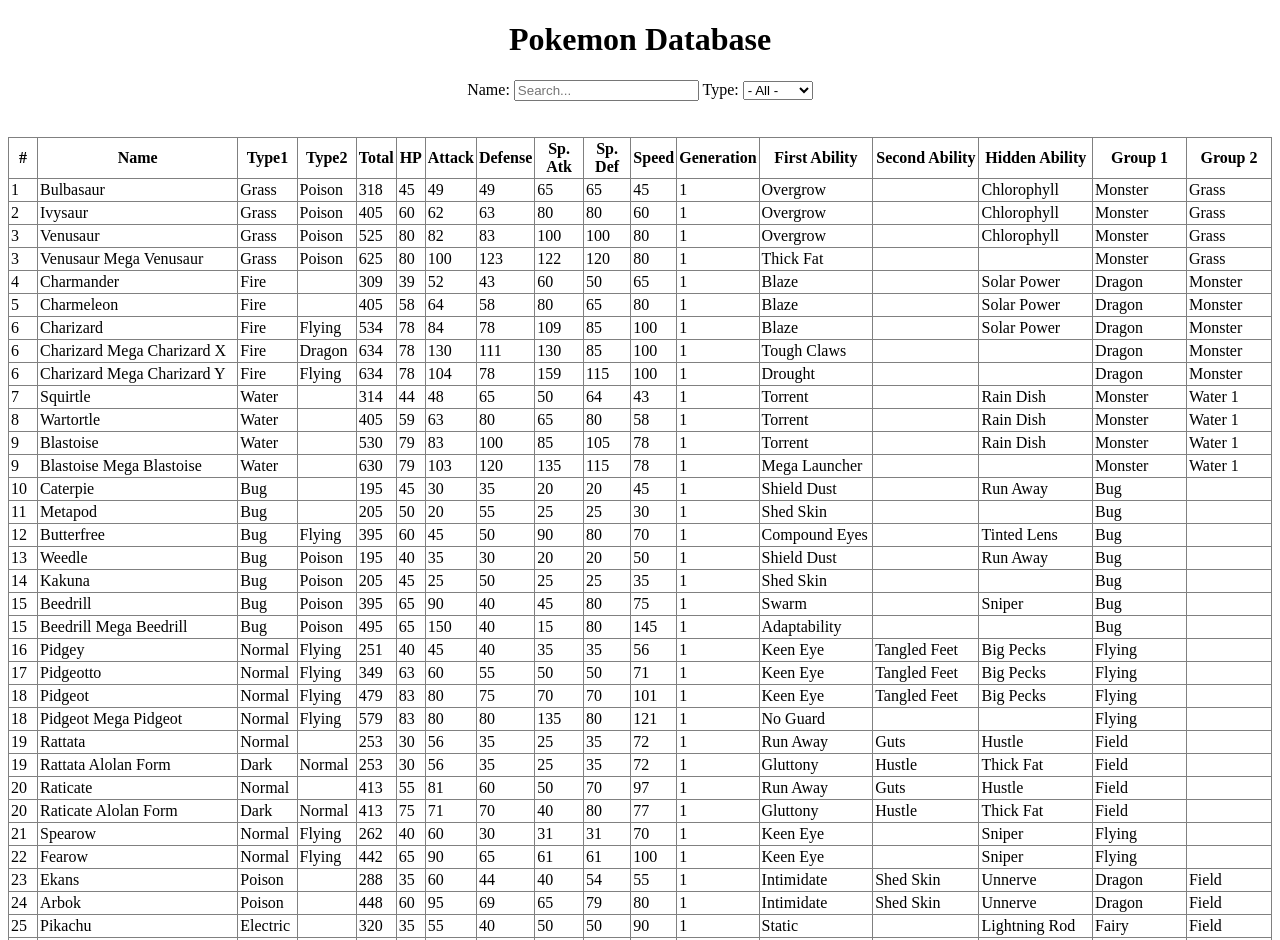
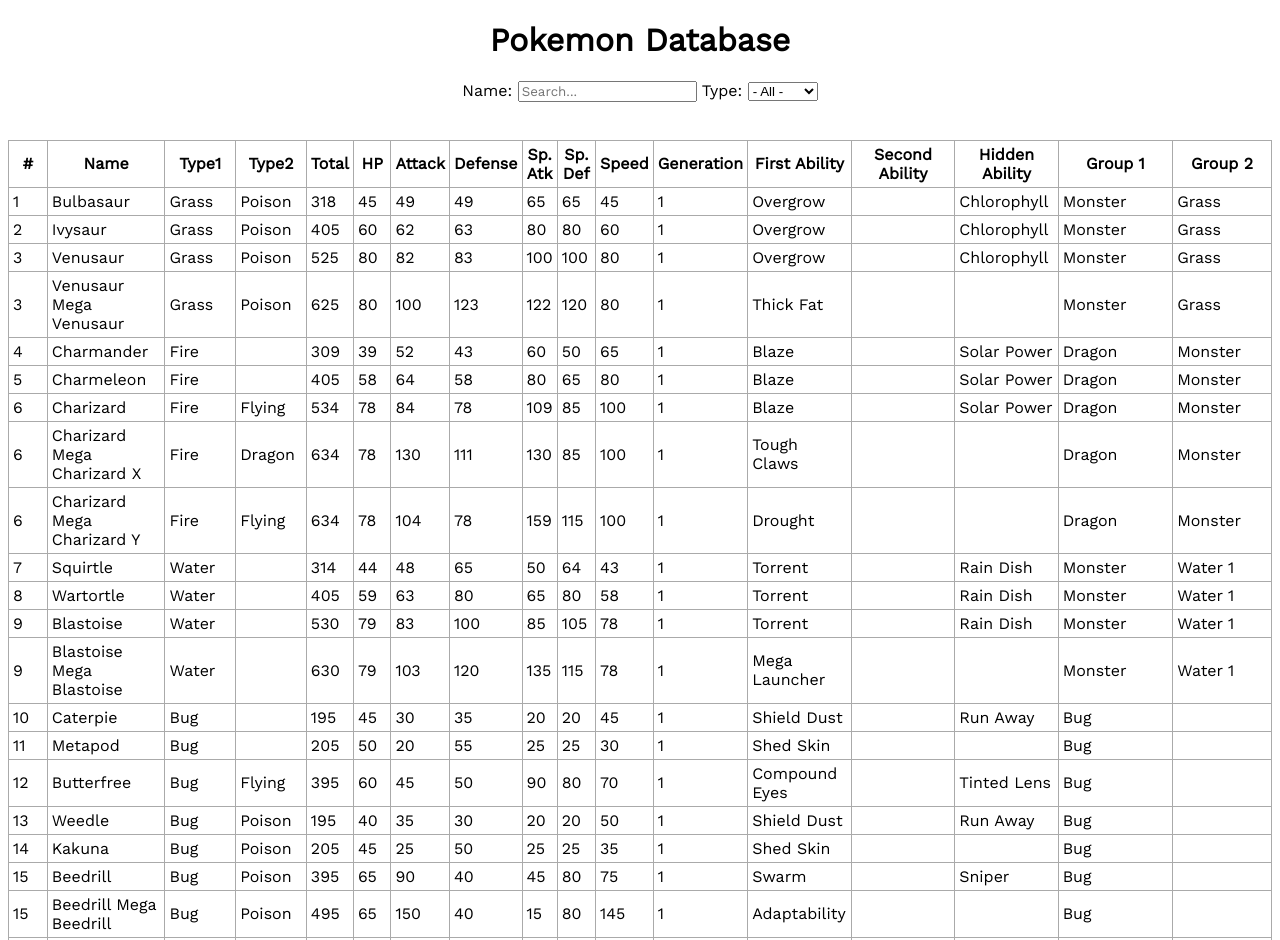
Before and after one commit to A-d-i-t-y-a-2-5/pkmdb, a plain HTML site: page index.html in a window 1280 px wide. Shown: the top 940 px of the page. Drawn offline with nearby package versions, Linux system fonts and the light colour scheme.

Commit message:
Added stylesheet

```diff
--- /dev/null
+++ b/css/style.css
@@ -0,0 +1,37 @@
+body
+{
+    font-family: 'Work Sans', sans-serif;
+}
+
+h1
+{
+    text-align: center;
+}
+
+input[type="text"]
+{
+    font-family: 'Work Sans', sans-serif;
+}
+
+::placeholder
+{
+    font-family: 'Work Sans', sans-serif;
+}
+
+table
+{
+    border-collapse:collapse;
+    width: 100%;
+}
+
+table th, table td
+{
+    border: 1px solid #aaa;
+    padding: 4px;
+
+}
+
+th
+{
+    cursor: pointer;
+}
--- a/index.html
+++ b/index.html
@@ -3,15 +3,13 @@
 <head>
 <meta charset="utf-8">
 <title>Pkmdb</title>
-<style type="text/css">th {
-    cursor: pointer;
-}</style>
+<link href="https://fonts.googleapis.com/css2?family=Work+Sans&display=swap" rel="stylesheet">
+<link rel="stylesheet" type="text/css" href="css/style.css">
 <script src="https://ajax.googleapis.com/ajax/libs/jquery/3.5.1/jquery.min.js"></script>
 <script src="js/function.js"></script>
 </head>
 <body>
-<h1 style="text-align:center">Pokemon Database</h1>
-<!-- <p>I'm hosted with GitHub Pages.</p> -->
+<h1>Pokemon Database</h1>
 
 <div class="filters" align="center">
     <label for="myInput">Name:</label>
--- a/js/function.js
+++ b/js/function.js
@@ -1,7 +1,7 @@
 $(document).ready(function(){
 $.get('https://raw.githubusercontent.com/A-d-i-t-y-a-2-5/pkmdb/main/Pokedexv1.csv', function(data) {
 
-    var html = '<table border="1" cellpadding="2" cellspacing="0" style="border-collapse: collapse" width="100%">\n';
+    var html = '<table>\n';
     var rows = data.split("\n");
     var cols = rows[0].split(",");
 
```
